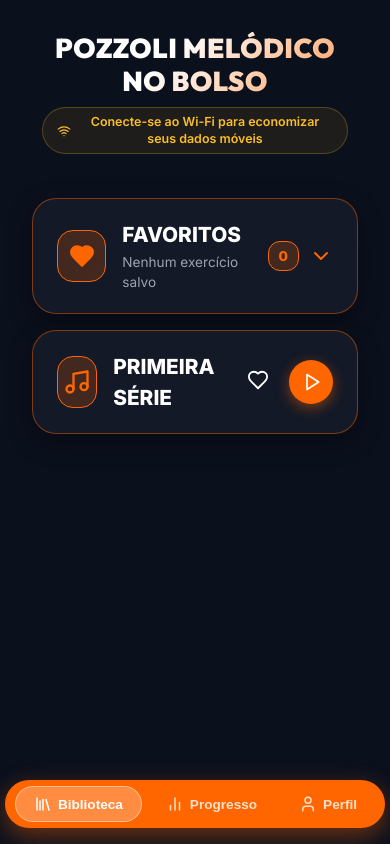
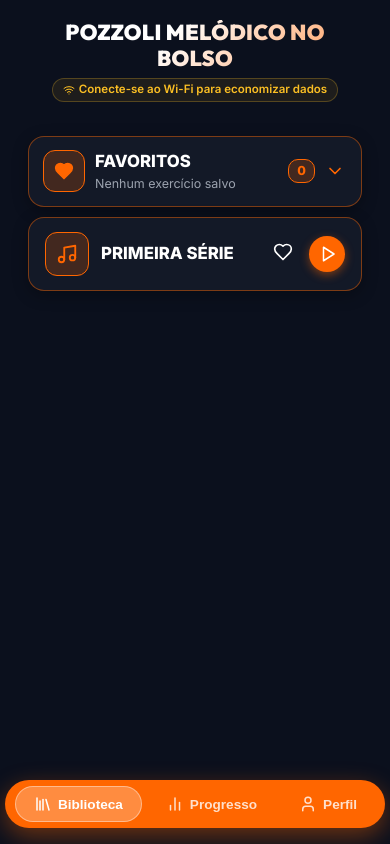
Before and after one commit to darlanmarley-hub/pozzoli-melodico, a React (Vite) app: page / in a window 390 px wide. Built offline with nearby package versions, Linux system fonts and the light colour scheme.

Commit message:
Update video loading text to carregando exercicio, place action buttons above scrubber, and compact home view for mobile

```diff
--- a/src/components/SeriesLibraryModal.jsx
+++ b/src/components/SeriesLibraryModal.jsx
@@ -18,27 +18,27 @@
   const savedSeries = allSeries.filter((s) => favorites.includes(s.id));
 
   return (
-    <div className="library-view-container" style={{ paddingTop: '20px', paddingBottom: '40px' }}>
-      {/* Cabeçalho Moderno e Organizado da Tela Inicial */}
+    <div className="library-view-container" style={{ paddingTop: '12px', paddingBottom: '30px' }}>
+      {/* Cabeçalho Compacto da Tela Inicial */}
       <div
         style={{
           textAlign: 'center',
-          padding: '12px 16px 16px 16px',
+          padding: '8px 12px 10px 12px',
           display: 'flex',
           flexDirection: 'column',
           alignItems: 'center',
-          gap: '10px'
+          gap: '6px'
         }}
       >
         <h1
           style={{
-            fontSize: '1.7rem',
+            fontSize: '1.35rem',
             fontWeight: 900,
             fontFamily: 'var(--font-heading)',
             background: 'linear-gradient(135deg, #ffffff 40%, #ff944d 100%)',
             WebkitBackgroundClip: 'text',
             WebkitTextFillColor: 'transparent',
-            letterSpacing: '0.5px',
+            letterSpacing: '0.3px',
             lineHeight: 1.2
           }}
         >
@@ -50,32 +50,32 @@
             background: 'rgba(251, 191, 36, 0.08)',
             border: '1px solid rgba(251, 191, 36, 0.25)',
             color: '#fbbf24',
-            padding: '6px 14px',
+            padding: '4px 10px',
             borderRadius: 'var(--radius-full)',
-            fontSize: '0.78rem',
+            fontSize: '0.72rem',
             fontWeight: 600,
             display: 'inline-flex',
             alignItems: 'center',
             justifyContent: 'center',
-            gap: '6px',
-            maxWidth: '94%',
-            lineHeight: 1.3
+            gap: '4px',
+            maxWidth: '96%',
+            lineHeight: 1.2
           }}
         >
-          <Wifi size={14} style={{ flexShrink: 0 }} />
-          <span>Conecte-se ao Wi-Fi para economizar seus dados móveis</span>
+          <Wifi size={12} style={{ flexShrink: 0 }} />
+          <span>Conecte-se ao Wi-Fi para economizar dados</span>
         </div>
       </div>
 
-      <div style={{ padding: '0 16px', marginTop: '12px', display: 'flex', flexDirection: 'column', gap: '16px' }}>
+      <div style={{ padding: '0 12px', marginTop: '8px', display: 'flex', flexDirection: 'column', gap: '10px' }}>
         {/* Pasta Accordion: FAVORITOS (Acima da PRIMEIRA SÉRIE) */}
         <div
           className="accordion-card"
           style={{
             background: 'var(--bg-card)',
             border: '1px solid var(--border-orange)',
-            borderRadius: 'var(--radius-lg)',
-            boxShadow: '0 8px 24px rgba(0,0,0,0.4)',
+            borderRadius: 'var(--radius-md)',
+            boxShadow: '0 4px 16px rgba(0,0,0,0.3)',
             overflow: 'hidden',
             transition: 'border-color 0.2s ease'
           }}
@@ -85,45 +85,45 @@
             onClick={() => setIsFavExpanded(!isFavExpanded)}
             style={{
               cursor: 'pointer',
-              padding: '20px 24px',
+              padding: '12px 14px',
               display: 'flex',
               alignItems: 'center',
               justifyContent: 'space-between'
             }}
           >
-            <div className="header-left" style={{ gap: '16px' }}>
+            <div className="header-left" style={{ gap: '10px' }}>
               <div
                 className="icon-badge-box orange"
                 style={{
-                  width: '52px',
-                  height: '52px',
-                  borderRadius: '16px',
+                  width: '42px',
+                  height: '42px',
+                  borderRadius: '12px',
                   background: 'rgba(255, 102, 0, 0.2)',
                   border: '1px solid var(--accent-orange)'
                 }}
               >
-                <Heart size={26} fill="var(--accent-orange)" style={{ color: 'var(--accent-orange)' }} />
+                <Heart size={20} fill="var(--accent-orange)" style={{ color: 'var(--accent-orange)' }} />
               </div>
 
               <div className="card-title-group">
-                <h3 style={{ fontSize: '1.3rem', fontWeight: 800, color: '#ffffff' }}>
+                <h3 style={{ fontSize: '1.05rem', fontWeight: 800, color: '#ffffff' }}>
                   FAVORITOS
                 </h3>
-                <p style={{ fontSize: '0.85rem', color: 'var(--text-muted)', marginTop: '2px' }}>
+                <p style={{ fontSize: '0.78rem', color: 'var(--text-muted)', marginTop: '1px' }}>
                   {favCount === 0 ? 'Nenhum exercício salvo' : `${favCount} exercício(s) salvo(s)`}
                 </p>
               </div>
             </div>
 
-            <div style={{ display: 'flex', alignItems: 'center', gap: '10px' }}>
+            <div style={{ display: 'flex', alignItems: 'center', gap: '8px' }}>
               <span
                 style={{
                   background: 'rgba(255, 102, 0, 0.2)',
                   color: '#ff6600',
                   fontWeight: 800,
-                  fontSize: '0.85rem',
-                  padding: '4px 10px',
-                  borderRadius: '12px',
+                  fontSize: '0.78rem',
+                  padding: '2px 8px',
+                  borderRadius: '10px',
                   border: '1px solid var(--accent-orange)'
                 }}
               >
@@ -137,13 +137,14 @@
                   color: 'var(--text-muted)',
                   display: 'flex',
                   alignItems: 'center',
-                  cursor: 'pointer'
+                  cursor: 'pointer',
+                  padding: '2px'
                 }}
               >
                 {isFavExpanded ? (
-                  <ChevronUp size={24} color="var(--accent-orange)" />
+                  <ChevronUp size={20} color="var(--accent-orange)" />
                 ) : (
-                  <ChevronDown size={24} color="var(--accent-orange)" />
+                  <ChevronDown size={20} color="var(--accent-orange)" />
                 )}
               </button>
             </div>
@@ -153,17 +154,17 @@
           {isFavExpanded && (
             <div
               style={{
-                padding: '0 20px 20px 20px',
+                padding: '0 12px 12px 12px',
                 borderTop: '1px solid var(--border-color)',
                 background: 'rgba(0, 0, 0, 0.2)',
                 display: 'flex',
                 flexDirection: 'column',
-                gap: '12px',
-                paddingTop: '16px'
+                gap: '8px',
+                paddingTop: '10px'
               }}
             >
               {savedSeries.length === 0 ? (
-                <div style={{ textAlign: 'center', padding: '16px', color: 'var(--text-muted)', fontSize: '0.85rem' }}>
+                <div style={{ textAlign: 'center', padding: '12px', color: 'var(--text-muted)', fontSize: '0.8rem' }}>
                   Nenhum exercício salvo em Favoritos ainda.<br />
                   Toque no ícone de coração ♡ em qualquer exercício para salvá-lo aqui.
                 </div>
@@ -176,21 +177,21 @@
                       style={{
                         background: isSeriesStudied ? 'rgba(16, 185, 129, 0.12)' : 'rgba(255, 255, 255, 0.04)',
                         border: isSeriesStudied ? '1px solid #10b981' : '1px solid var(--border-orange)',
-                        borderRadius: 'var(--radius-md)',
-                        padding: '14px 16px',
+                        borderRadius: 'var(--radius-sm)',
+                        padding: '10px 12px',
                         display: 'flex',
                         alignItems: 'center',
                         justifyContent: 'space-between',
-                        gap: '12px',
+                        gap: '8px',
                         transition: 'all 0.3s ease'
                       }}
                     >
-                      <div style={{ display: 'flex', alignItems: 'center', gap: '12px' }}>
+                      <div style={{ display: 'flex', alignItems: 'center', gap: '10px' }}>
                         <div
                           style={{
-                            width: '40px',
-                            height: '40px',
-                            borderRadius: '12px',
+                            width: '34px',
+                            height: '34px',
+                            borderRadius: '10px',
                             background: isSeriesStudied ? 'rgba(16, 185, 129, 0.2)' : 'rgba(255, 102, 0, 0.15)',
                             display: 'flex',
                             alignItems: 'center',
@@ -198,31 +199,31 @@
                             color: isSeriesStudied ? '#10b981' : 'var(--accent-orange)'
                           }}
                         >
-                          {isSeriesStudied ? <CheckCircle2 size={22} /> : <Video size={20} />}
+                          {isSeriesStudied ? <CheckCircle2 size={18} /> : <Video size={16} />}
                         </div>
                         <div>
-                          <div style={{ fontSize: '1rem', fontWeight: 700, color: '#ffffff', display: 'flex', alignItems: 'center', gap: '6px' }}>
+                          <div style={{ fontSize: '0.9rem', fontWeight: 700, color: '#ffffff', display: 'flex', alignItems: 'center', gap: '4px' }}>
                             <span>{series.title}</span>
                             {isSeriesStudied && (
-                              <span style={{ background: '#10b981', color: '#ffffff', fontSize: '0.7rem', fontWeight: 800, padding: '2px 6px', borderRadius: '10px' }}>
+                              <span style={{ background: '#10b981', color: '#ffffff', fontSize: '0.65rem', fontWeight: 800, padding: '1px 5px', borderRadius: '8px' }}>
                                 Estudado ✓
                               </span>
                             )}
                           </div>
-                          <div style={{ fontSize: '0.8rem', color: 'var(--text-muted)', marginTop: '2px' }}>
+                          <div style={{ fontSize: '0.75rem', color: 'var(--text-muted)', marginTop: '1px' }}>
                             {series.moduleName || series.subtitle}
                           </div>
                         </div>
                       </div>
 
-                      <div style={{ display: 'flex', alignItems: 'center', gap: '10px' }}>
+                      <div style={{ display: 'flex', alignItems: 'center', gap: '8px' }}>
                         <button
                           className="heart-toggle-btn"
                           onClick={() => onToggleFavorite && onToggleFavorite(series.id)}
                           title="Remover dos Salvos"
-                          style={{ padding: '6px' }}
+                          style={{ padding: '4px' }}
                         >
-                          <Trash2 size={18} color="#ef4444" />
+                          <Trash2 size={16} color="#ef4444" />
                         </button>
 
                         <button
@@ -230,13 +231,13 @@
                           onClick={() => onSelectSeries && onSelectSeries(series)}
                           title="Abrir Vídeo"
                           style={{
-                            width: '38px',
-                            height: '38px',
+                            width: '32px',
+                            height: '32px',
                             background: isSeriesStudied ? '#10b981' : 'var(--accent-orange)',
-                            boxShadow: isSeriesStudied ? '0 2px 10px rgba(16, 185, 129, 0.4)' : '0 2px 10px var(--accent-orange-glow)'
+                            boxShadow: isSeriesStudied ? '0 2px 8px rgba(16, 185, 129, 0.4)' : '0 2px 8px var(--accent-orange-glow)'
                           }}
                         >
-                          <Play size={18} style={{ marginLeft: '2px' }} />
+                          <Play size={14} style={{ marginLeft: '1px' }} />
                         </button>
                       </div>
                     </div>
@@ -253,7 +254,7 @@
           onClick={() => firstSeries && onSelectSeries && onSelectSeries(firstSeries)}
           style={{
             cursor: 'pointer',
-            padding: '20px 24px',
+            padding: '14px 16px',
             display: 'flex',
             alignItems: 'center',
             justifyContent: 'space-between',
@@ -261,32 +262,32 @@
               ? 'linear-gradient(135deg, rgba(16, 185, 129, 0.18) 0%, rgba(19, 25, 39, 0.96) 100%)'
               : 'var(--bg-card)',
             border: isFirstStudied ? '2px solid #10b981' : '1px solid var(--border-orange)',
-            borderRadius: 'var(--radius-lg)',
-            boxShadow: isFirstStudied ? '0 8px 24px rgba(16, 185, 129, 0.35)' : '0 8px 24px rgba(0,0,0,0.4)',
+            borderRadius: 'var(--radius-md)',
+            boxShadow: isFirstStudied ? '0 4px 16px rgba(16, 185, 129, 0.35)' : '0 4px 16px rgba(0,0,0,0.3)',
             transition: 'all 0.3s ease'
           }}
         >
-          <div className="header-left" style={{ gap: '16px' }}>
+          <div className="header-left" style={{ gap: '12px' }}>
             <div
               className="icon-badge-box"
               style={{
-                width: '52px',
-                height: '52px',
-                borderRadius: '16px',
+                width: '44px',
+                height: '44px',
+                borderRadius: '12px',
                 background: isFirstStudied ? 'rgba(16, 185, 129, 0.25)' : 'rgba(255, 102, 0, 0.2)',
                 border: isFirstStudied ? '1px solid #10b981' : '1px solid var(--accent-orange)'
               }}
             >
               {isFirstStudied ? (
-                <CheckCircle2 size={30} style={{ color: '#10b981' }} />
+                <CheckCircle2 size={24} style={{ color: '#10b981' }} />
               ) : (
-                <Music size={28} style={{ color: 'var(--accent-orange)' }} />
+                <Music size={22} style={{ color: 'var(--accent-orange)' }} />
               )}
             </div>
 
             <div className="card-title-group">
-              <div style={{ display: 'flex', alignItems: 'center', gap: '8px' }}>
-                <h3 style={{ fontSize: '1.3rem', fontWeight: 800, color: '#ffffff' }}>
+              <div style={{ display: 'flex', alignItems: 'center', gap: '6px' }}>
+                <h3 style={{ fontSize: '1.05rem', fontWeight: 800, color: '#ffffff' }}>
                   PRIMEIRA SÉRIE
                 </h3>
                 {isFirstStudied && (
@@ -294,11 +295,11 @@
                     style={{
                       background: '#10b981',
                       color: '#ffffff',
-                      fontSize: '0.75rem',
+                      fontSize: '0.7rem',
                       fontWeight: 800,
-                      padding: '3px 10px',
-                      borderRadius: '12px',
-                      boxShadow: '0 2px 8px rgba(16, 185, 129, 0.4)'
+                      padding: '2px 8px',
+                      borderRadius: '10px',
+                      boxShadow: '0 2px 6px rgba(16, 185, 129, 0.4)'
                     }}
                   >
                     Estudado ✓
@@ -308,15 +309,15 @@
             </div>
           </div>
 
-          <div style={{ display: 'flex', alignItems: 'center', gap: '12px' }} onClick={(e) => e.stopPropagation()}>
+          <div style={{ display: 'flex', alignItems: 'center', gap: '10px' }} onClick={(e) => e.stopPropagation()}>
             <button
               className="heart-toggle-btn"
               onClick={() => onToggleFavorite && onToggleFavorite(firstSeries.id)}
               title={isFav ? 'Remover dos Favoritos' : 'Salvar nos Favoritos'}
-              style={{ padding: '8px' }}
+              style={{ padding: '6px' }}
             >
               <Heart
-                size={22}
+                size={20}
                 fill={isFav ? '#ff6600' : 'none'}
                 color={isFav ? '#ff6600' : '#ffffff'}
               />
@@ -327,13 +328,13 @@
               onClick={() => onSelectSeries && onSelectSeries(firstSeries)}
               title="Abrir Vídeo PRIMEIRA SÉRIE"
               style={{
-                width: '44px',
-                height: '44px',
+                width: '36px',
+                height: '36px',
                 background: isFirstStudied ? '#10b981' : 'var(--accent-orange)',
-                boxShadow: isFirstStudied ? '0 4px 14px rgba(16, 185, 129, 0.5)' : '0 4px 14px var(--accent-orange-glow)'
+                boxShadow: isFirstStudied ? '0 3px 10px rgba(16, 185, 129, 0.5)' : '0 3px 10px var(--accent-orange-glow)'
               }}
             >
-              <Play size={20} style={{ marginLeft: '2px' }} />
+              <Play size={18} style={{ marginLeft: '1px' }} />
             </button>
           </div>
         </div>
--- a/src/components/VerticalVideoPlayer.jsx
+++ b/src/components/VerticalVideoPlayer.jsx
@@ -103,7 +103,7 @@
           >
             <RefreshCw size={36} className="spin-icon" style={{ color: 'var(--accent-orange)' }} />
             <span style={{ fontSize: '0.9rem', fontWeight: 700, letterSpacing: '0.5px' }}>
-              Carregando vídeo...
+              Carregando exercício
             </span>
           </div>
         )}
```
Also changed, not shown: src/components/AudioPlayerControls.jsx (+21 -3 lines).
